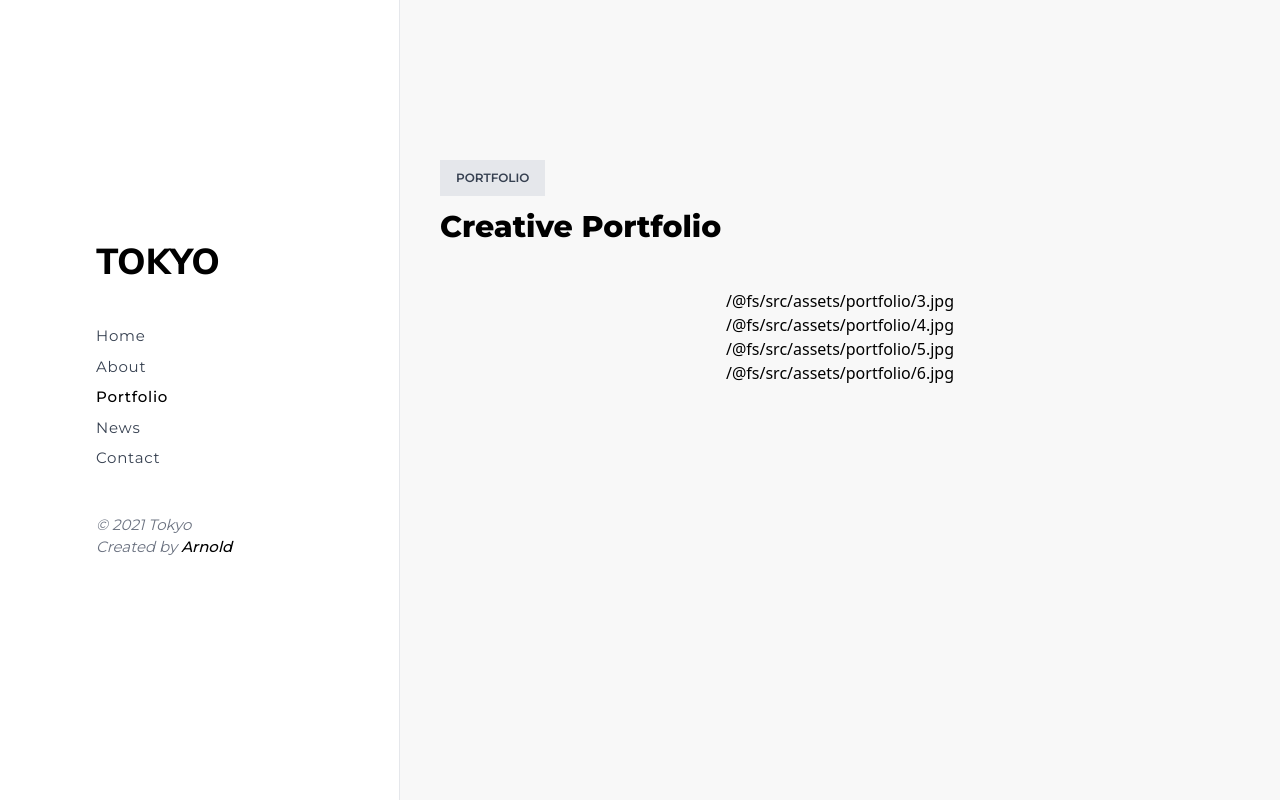
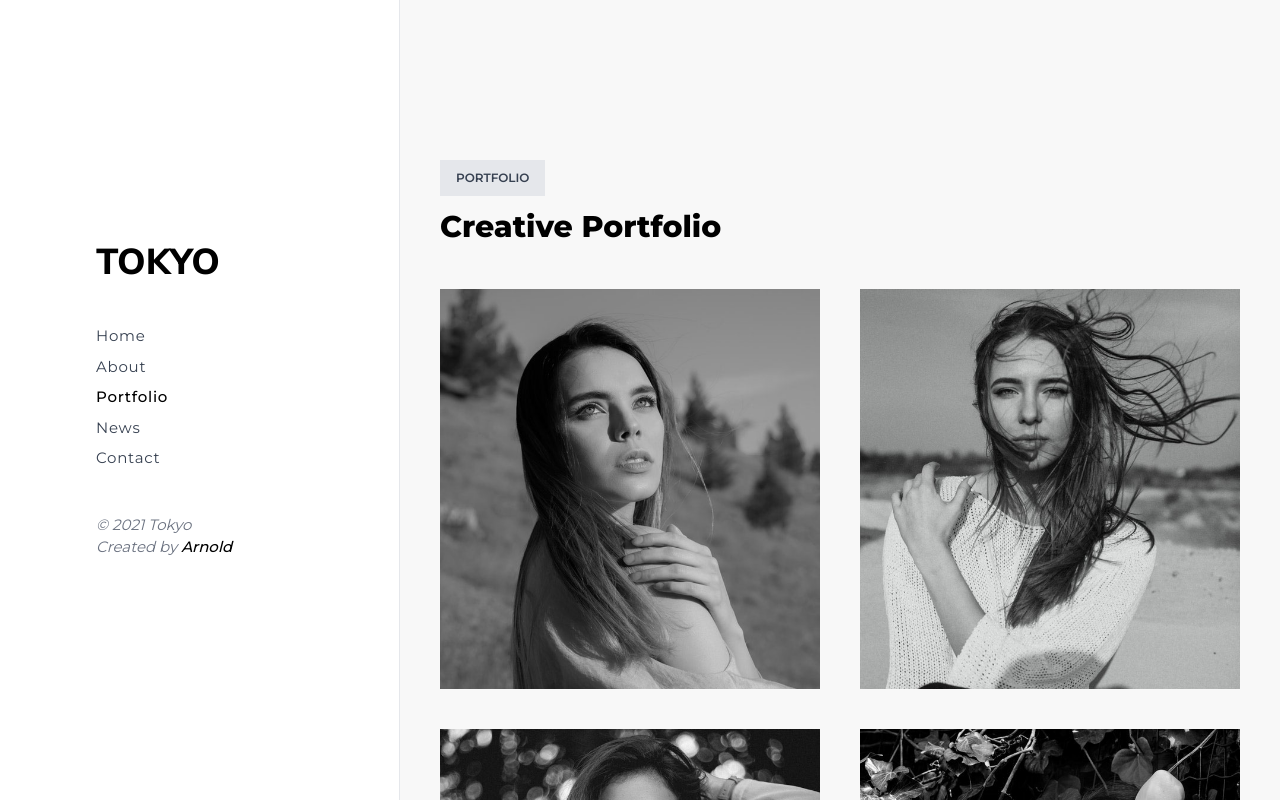
Before and after one commit to dominggo1999/tokyo-theme-clone, a React (Create React App) app: page /portfolio in a window 1280 px wide. Shown: the top 800 px of the page. Built offline with nearby package versions, Linux system fonts and the light colour scheme.

Commit message:
portal lightbox & disable root scroll when lightbox active

```diff
--- a/package.json
+++ b/package.json
@@ -10,6 +10,7 @@
     "react": "^17.0.2",
     "react-dom": "^17.0.2",
     "react-icons": "^4.2.0",
+    "react-portal": "^4.2.1",
     "react-redux": "^7.2.4",
     "react-router-dom": "^5.2.0",
     "react-scripts": "4.0.3",
--- a/public/index.html
+++ b/public/index.html
@@ -29,6 +29,7 @@
   <body>
     <noscript>You need to enable JavaScript to run this app.</noscript>
     <div id="root"></div>
+    <div id="lightbox"></div>
     <!--
       This HTML file is a template.
       If you open it directly in the browser, you will see an empty page.
--- a/src/components/Lightbox.js
+++ b/src/components/Lightbox.js
@@ -1,10 +1,26 @@
+import { useEffect } from 'react';
 import { useSelector, useDispatch } from 'react-redux';
 import { ImCancelCircle } from 'react-icons/im';
+import { Portal } from 'react-portal';
 import { hideLightbox } from '../redux/lightbox/lightboxActions';
 
 const Lightbox = () => {
   const dispatch = useDispatch();
   const { show, type, src } = useSelector((state) => state.lightbox);
+
+  useEffect(() => {
+    const root = document.getElementById('root');
+
+    if(show) {
+      root.style.position = 'fixed';
+      root.style.overflowY = 'scroll';
+    }
+
+    return () => {
+      root.style.position = 'static';
+      root.style.overflowY = 'auto';
+    };
+  }, [show]);
 
   // Close lightbox
   const closeLightbox = () => dispatch(hideLightbox());
@@ -14,7 +30,8 @@ const Lightbox = () => {
   }
 
   return (
-    <div className="absolute w-full h-screen z-10">
+    <Portal>
+      <div className="fixed top-0 left-0 w-full h-screen z-10 overflow-y-auto">
         <div
           className="w-full h-full relative bg-black opacity-70 cursor-pointer min-h-[550px]"
           onClick={closeLightbox}
@@ -35,6 +52,7 @@ const Lightbox = () => {
           </div>
         </div>
       </div>
+    </Portal>
   );
 };
 
--- /dev/null
+++ b/src/components/PortfolioCard.js
@@ -0,0 +1,17 @@
+const PortfolioCard = ({ item, clickHandler }) => {
+  return (
+    <div
+      className="overflow-hidden cursor-pointer"
+      onClick={() => clickHandler(item)}
+      role="banner"
+    >
+      <img
+        src={item.src}
+        alt={item.src}
+        className="h-[200px] sm:h-[400px] w-full object-cover object-center"
+      />
+    </div>
+  );
+};
+
+export default PortfolioCard;
--- a/src/pages/Portfolio.js
+++ b/src/pages/Portfolio.js
@@ -1,11 +1,14 @@
-import { useDispatch } from 'react-redux';
+import { useSelector, useDispatch } from 'react-redux';
 import PageTitle from '../components/PageTitle';
 import Lightbox from '../components/Lightbox';
 import useDocumentTitle from '../hooks/useDocumentTitle';
 import useGetImages from '../hooks/useGetImages';
 import { showLightbox } from '../redux/lightbox/lightboxActions';
+import SectionGrid from '../components/SectionGrid';
+import PortfolioCard from '../components/PortfolioCard';
 
 const Portfolio = () => {
+  const { show } = useSelector((state) => state.lightbox);
   const dispatch = useDispatch();
 
   useDocumentTitle('Portfolio');
@@ -26,28 +29,26 @@ const Portfolio = () => {
       src: item.src,
     }));
   };
-  console.log(portfolioData);
 
   return (
     <>
       <Lightbox />
-      <div className="h-screen min-h-[400px] w-full p-10 flex flex-col items-center xl:pt-40 xl:pl-[440px] xl:pr-10 bg-lightBeige">
+      <div className="h-screen min-h-[400px] w-full p-10 flex flex-col  xl:pt-40 xl:pl-[440px] xl:pr-10 bg-lightBeige  ">
         <PageTitle
           page="portfolio"
           text="Creative Portfolio"
         />
-        {
-        portfolioData && portfolioData.map((item) => {
-          return (
-            <button
-              className="cursor-pointer"
-              key={item.id}
-              onClick={() => openLightbox(item)}
-            >{item.src}
-            </button>
-          );
-        })
-      }
+        <SectionGrid className="grid-cols-2 gap-6 sm:gap-10 pb-20">
+          {portfolioData && portfolioData.map((item) => {
+            return (
+              <PortfolioCard
+                key={item.id}
+                item={item}
+                clickHandler={openLightbox}
+              />
+            );
+          })}
+        </SectionGrid>
       </div>
     </>
   );
```
Also changed, not shown: 1 other file (tests, documents, lock files or other folders). Lines whose indentation alone changed are shown as unchanged.
